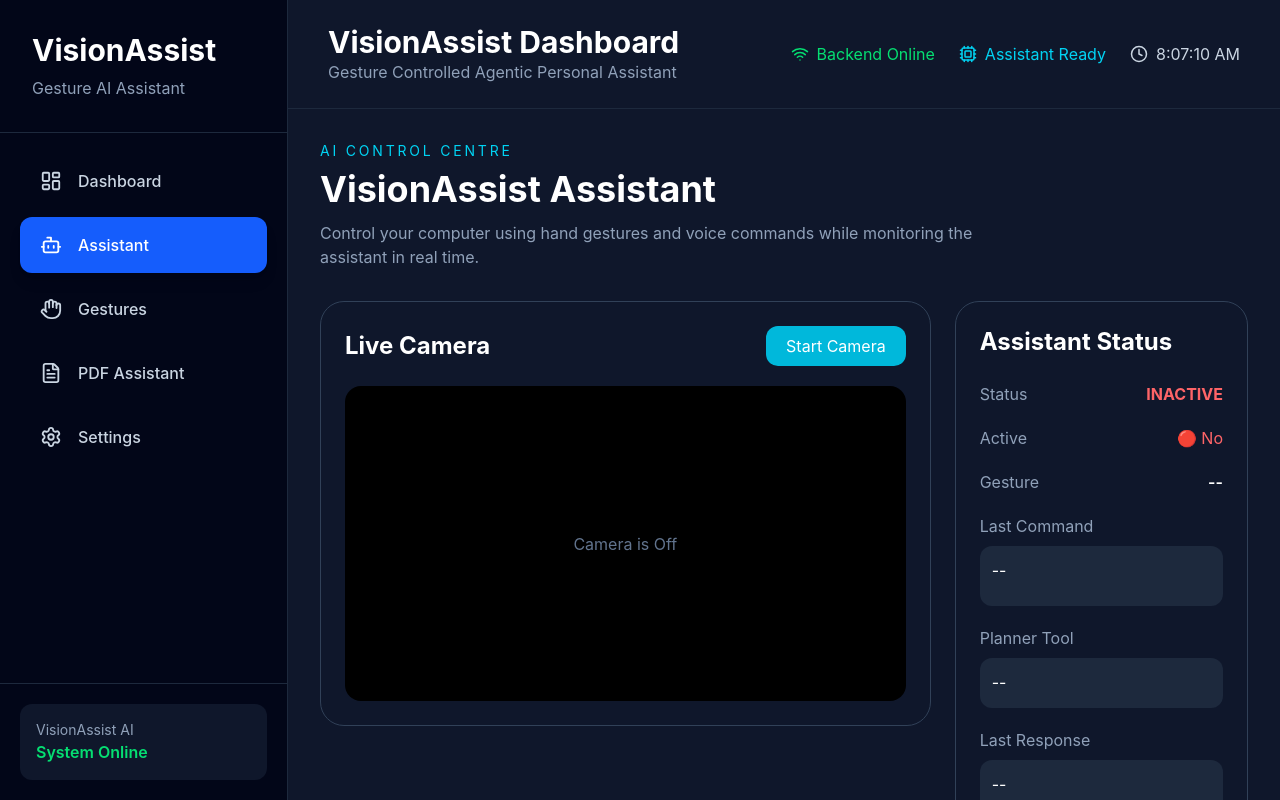
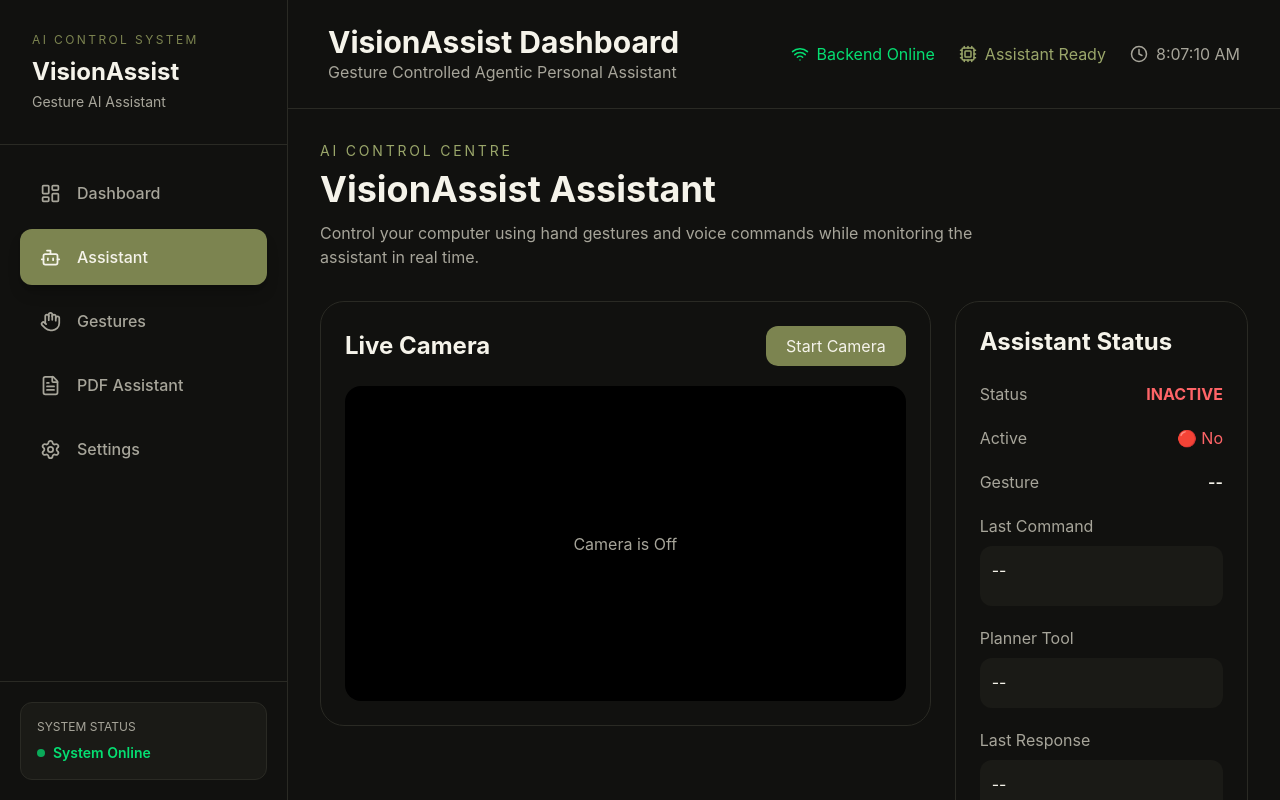
Before and after one commit to srishtisharma07/VisionAssist-AI, a React app in the folder frontend/: page /assistant in a window 1280 px wide. Built offline with nearby package versions, Linux system fonts and the light colour scheme; no server answers; the HTML template or start-up script is replaced by a standard one.

Commit message:
Adopt black beige and olive visual theme

```diff
--- a/frontend/src/components/Sidebar.jsx
+++ b/frontend/src/components/Sidebar.jsx
@@ -37,15 +37,19 @@ const links = [
 
 export default function Sidebar() {
   return (
-    <aside className="w-72 bg-slate-950 border-r border-slate-800 flex flex-col">
+    <aside className="w-72 min-h-screen bg-[var(--panel-bg)] border-r border-[var(--border-color)] flex flex-col transition-colors duration-300">
 
-      <div className="p-8 border-b border-slate-800">
+      <div className="p-8 border-b border-[var(--border-color)]">
 
-        <h1 className="text-3xl font-bold text-white">
+        <p className="text-xs uppercase tracking-[0.2em] text-[var(--accent)]">
+          AI Control System
+        </p>
+
+        <h1 className="text-2xl font-bold text-[var(--text-main)] mt-2">
           VisionAssist
         </h1>
 
-        <p className="text-slate-400 mt-2">
+        <p className="text-sm text-[var(--text-muted)] mt-1">
           Gesture AI Assistant
         </p>
 
@@ -54,22 +58,21 @@ export default function Sidebar() {
       <nav className="flex-1 p-5 space-y-2">
 
         {links.map((item) => {
-
           const Icon = item.icon;
 
           return (
             <NavLink
-              key={item.name}
+              key={item.path}
               to={item.path}
               className={({ isActive }) =>
                 `flex items-center gap-4 px-5 py-4 rounded-xl transition-all duration-200 ${
                   isActive
-                    ? "bg-blue-600 text-white shadow-lg"
-                    : "text-slate-300 hover:bg-slate-800 hover:text-white"
+                    ? "bg-[var(--accent)] text-white shadow-lg shadow-black/20"
+                    : "text-[var(--text-muted)] hover:bg-[var(--panel-soft)] hover:text-[var(--text-main)]"
                 }`
               }
             >
-              <Icon size={22} />
+              <Icon size={21} />
               <span className="font-medium">
                 {item.name}
               </span>
@@ -79,17 +82,21 @@ export default function Sidebar() {
 
       </nav>
 
-      <div className="p-5 border-t border-slate-800">
+      <div className="p-5 border-t border-[var(--border-color)]">
 
-        <div className="rounded-xl bg-slate-900 p-4">
+        <div className="rounded-xl bg-[var(--panel-soft)] border border-[var(--border-color)] p-4">
 
-          <p className="text-sm text-slate-400">
-            VisionAssist AI
+          <p className="text-xs text-[var(--text-muted)]">
+            SYSTEM STATUS
           </p>
 
-          <p className="text-green-400 font-semibold">
-            System Online
-          </p>
+          <div className="flex items-center gap-2 mt-2">
+            <span className="w-2 h-2 rounded-full bg-green-400 animate-pulse" />
+
+            <p className="text-sm font-semibold text-green-400">
+              System Online
+            </p>
+          </div>
 
         </div>
 
--- a/frontend/src/index.css
+++ b/frontend/src/index.css
@@ -19,12 +19,17 @@ body,
 ========================= */
 
 .dark-theme {
-  --app-bg: #050505;
-  --panel-bg: #0d0d0d;
-  --panel-soft: #151515;
-  --border-color: #27272a;
-  --text-main: #f8fafc;
-  --text-muted: #94a3b8;
+  --app-bg: #080808;
+  --panel-bg: #11110f;
+  --panel-soft: #1a1a16;
+  --border-color: #2a2a24;
+
+  --text-main: #f5f3ea;
+  --text-muted: #a7a59a;
+
+  --accent: #7c8450;
+  --accent-hover: #8c955c;
+  --accent-soft: rgba(124, 132, 80, 0.14);
 }
 
 /* =========================
@@ -32,78 +37,110 @@ body,
 ========================= */
 
 .light-theme {
-  --app-bg: #f5f7fa;
-  --panel-bg: #ffffff;
-  --panel-soft: #eef2f7;
-  --border-color: #d7dde5;
-  --text-main: #111827;
-  --text-muted: #64748b;
+  --app-bg: #f4f1e8;
+  --panel-bg: #fffdf7;
+  --panel-soft: #eae7da;
+  --border-color: #d7d3c4;
+
+  --text-main: #1c1c18;
+  --text-muted: #6f6d63;
+
+  --accent: #657044;
+  --accent-hover: #566038;
+  --accent-soft: rgba(101, 112, 68, 0.12);
 }
 
 body {
   background: var(--app-bg);
   color: var(--text-main);
+
   transition:
     background-color 0.3s ease,
     color 0.3s ease;
 }
 
-/* =========================
-   LIGHT THEME OVERRIDES
-========================= */
+/* Existing Tailwind dark colors → new palette */
+
+.dark-theme .bg-slate-950 {
+  background-color: #080808;
+}
+
+.dark-theme .bg-slate-900 {
+  background-color: #11110f;
+}
+
+.dark-theme .bg-slate-800 {
+  background-color: #1a1a16;
+}
+
+.dark-theme .border-slate-800,
+.dark-theme .border-slate-700 {
+  border-color: #2a2a24;
+}
+
+.dark-theme .text-white {
+  color: #f5f3ea;
+}
+
+.dark-theme .text-slate-300,
+.dark-theme .text-slate-400,
+.dark-theme .text-slate-500 {
+  color: #a7a59a;
+}
+
+/* Light theme */
 
 .light-theme .bg-slate-950 {
-  background-color: #ffffff;
+  background-color: #f4f1e8;
 }
 
 .light-theme .bg-slate-900 {
-  background-color: #f8fafc;
+  background-color: #fffdf7;
 }
 
 .light-theme .bg-slate-800 {
-  background-color: #eef2f7;
+  background-color: #eae7da;
 }
 
-.light-theme .border-slate-800 {
-  border-color: #d7dde5;
-}
-
+.light-theme .border-slate-800,
 .light-theme .border-slate-700 {
-  border-color: #cbd5e1;
+  border-color: #d7d3c4;
 }
 
 .light-theme .text-white {
-  color: #111827;
+  color: #1c1c18;
 }
 
-.light-theme .text-slate-300 {
-  color: #475569;
+.light-theme .text-slate-300,
+.light-theme .text-slate-400,
+.light-theme .text-slate-500 {
+  color: #6f6d63;
 }
 
-.light-theme .text-slate-400 {
-  color: #64748b;
+/* Common blue/cyan accents → olive */
+
+.dark-theme .text-cyan-400,
+.dark-theme .text-cyan-300 {
+  color: #9aa66a;
 }
 
-.light-theme .text-slate-500 {
-  color: #64748b;
+.light-theme .text-cyan-400,
+.light-theme .text-cyan-300 {
+  color: #657044;
 }
 
-.light-theme .text-slate-600 {
-  color: #94a3b8;
+.dark-theme .bg-cyan-500 {
+  background-color: #7c8450;
 }
 
-/* Hover states */
-
-.light-theme .hover\:bg-slate-800:hover {
-  background-color: #e2e8f0;
+.light-theme .bg-cyan-500 {
+  background-color: #657044;
 }
 
-.light-theme .hover\:bg-slate-700:hover {
-  background-color: #dbe3ec;
+.dark-theme .hover\:bg-cyan-400:hover {
+  background-color: #8c955c;
 }
 
-/* Keep the page background consistent */
-
-.light-theme .min-h-screen {
-  background-color: var(--app-bg);
+.light-theme .hover\:bg-cyan-400:hover {
+  background-color: #566038;
 }
```
